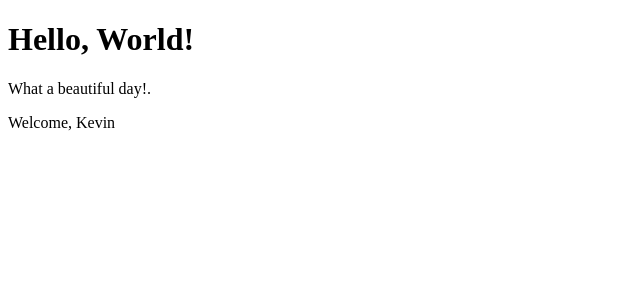
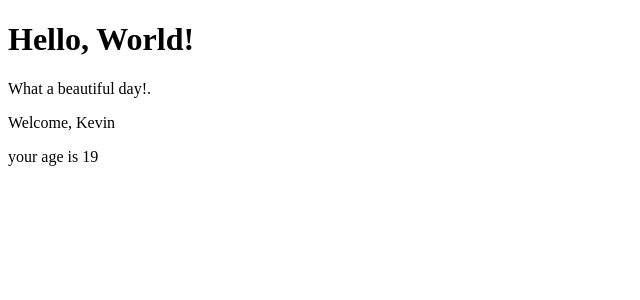
Before and after one commit to Folvin/react-exercises, a React (Create React App) app: page / in a window 1280 px wide. Shown: the top 300 px of the page, without its empty margins (0-640 px from the left). Built offline with nearby package versions, Linux system fonts and the light colour scheme.

Commit message:
completed for real

```diff
--- a/src/App.js
+++ b/src/App.js
@@ -7,7 +7,7 @@ export class App extends React.Component {
         return (
             <div>
                 <Hello />
-                <Welcome />
+                <Welcome age={19}/>
             </div>
         );
     }
--- a/src/Welcome.js
+++ b/src/Welcome.js
@@ -5,7 +5,7 @@ export class Welcome extends React.Component {
         return (
             <div>
                 <p>Welcome, {this.props.name}</p>
-                <p></p>
+                <p>your age is {this.props.age}</p>
             </div>
         );
     }
```
